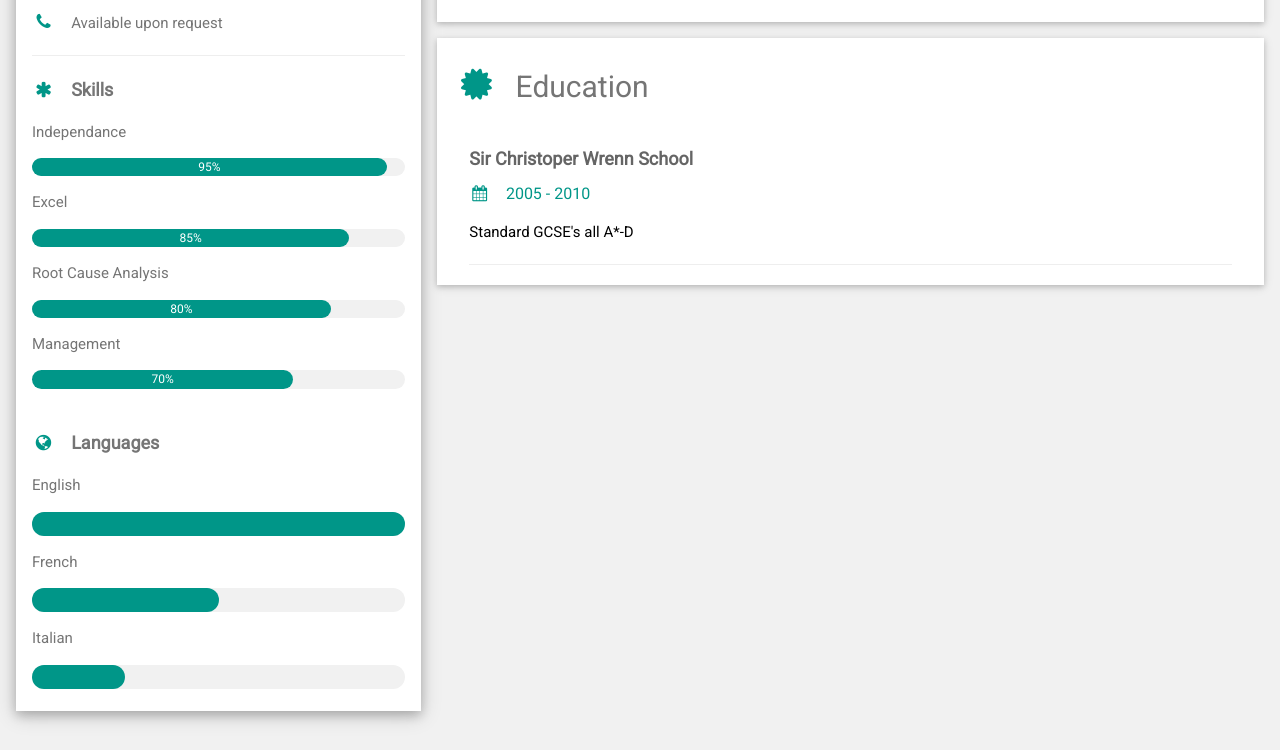
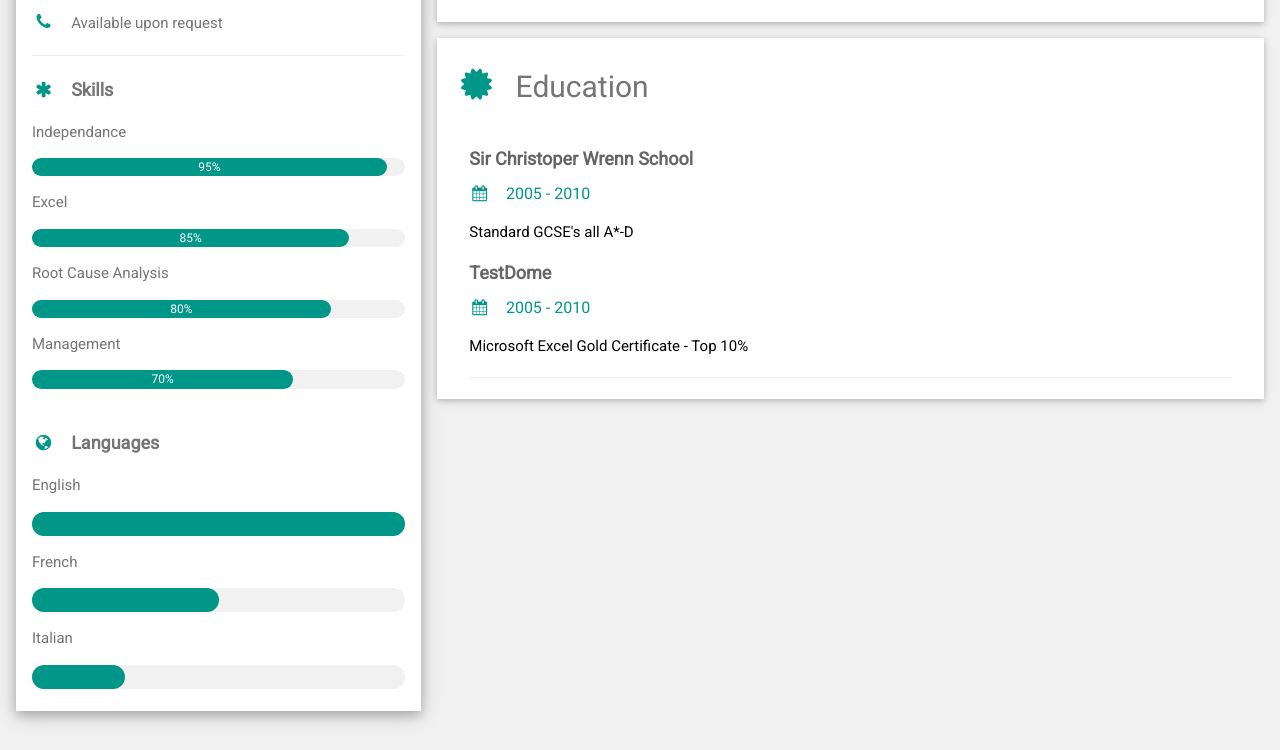
Before and after one commit to BradHooton/CV, a plain HTML site: page index.html in a window 1280 px wide. Shown: the part 852-1602 px from the top of the page. Drawn offline with nearby package versions, Linux system fonts and the light colour scheme.

Commit message:
Update index.html

```diff
--- a/index.html
+++ b/index.html
@@ -107,6 +107,9 @@
           <h5 class="w3-opacity"><b>Sir Christoper Wrenn School</b></h5>
           <h6 class="w3-text-teal"><i class="fa fa-calendar fa-fw w3-margin-right"></i>2005 - 2010</h6>
           <p>Standard GCSE's all A*-D</p>
+          <h5 class="w3-opacity"><b>TestDome</b></h5>
+          <h6 class="w3-text-teal"><i class="fa fa-calendar fa-fw w3-margin-right"></i>2005 - 2010</h6>
+          <p>Microsoft Excel Gold Certificate - Top 10%</p>
           <hr>
         </div>
         <!-- <div class="w3-container">
```
